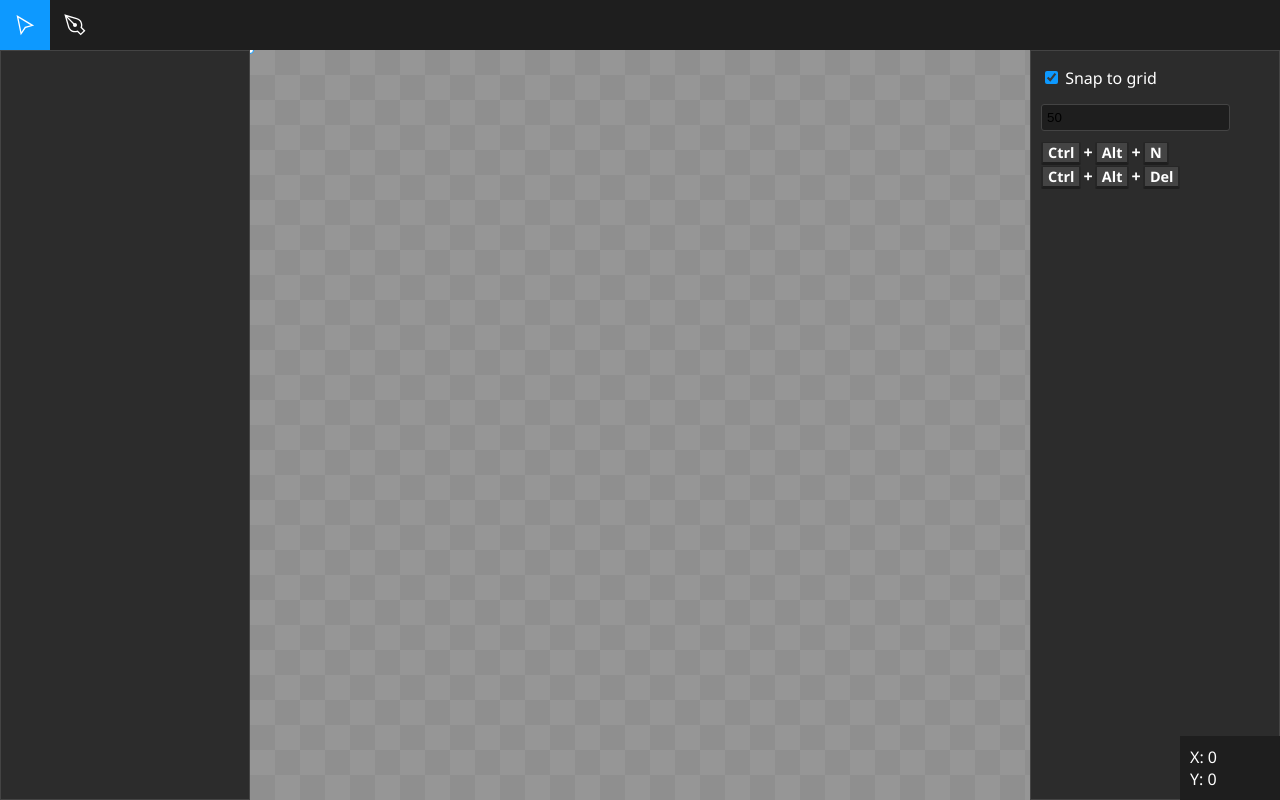
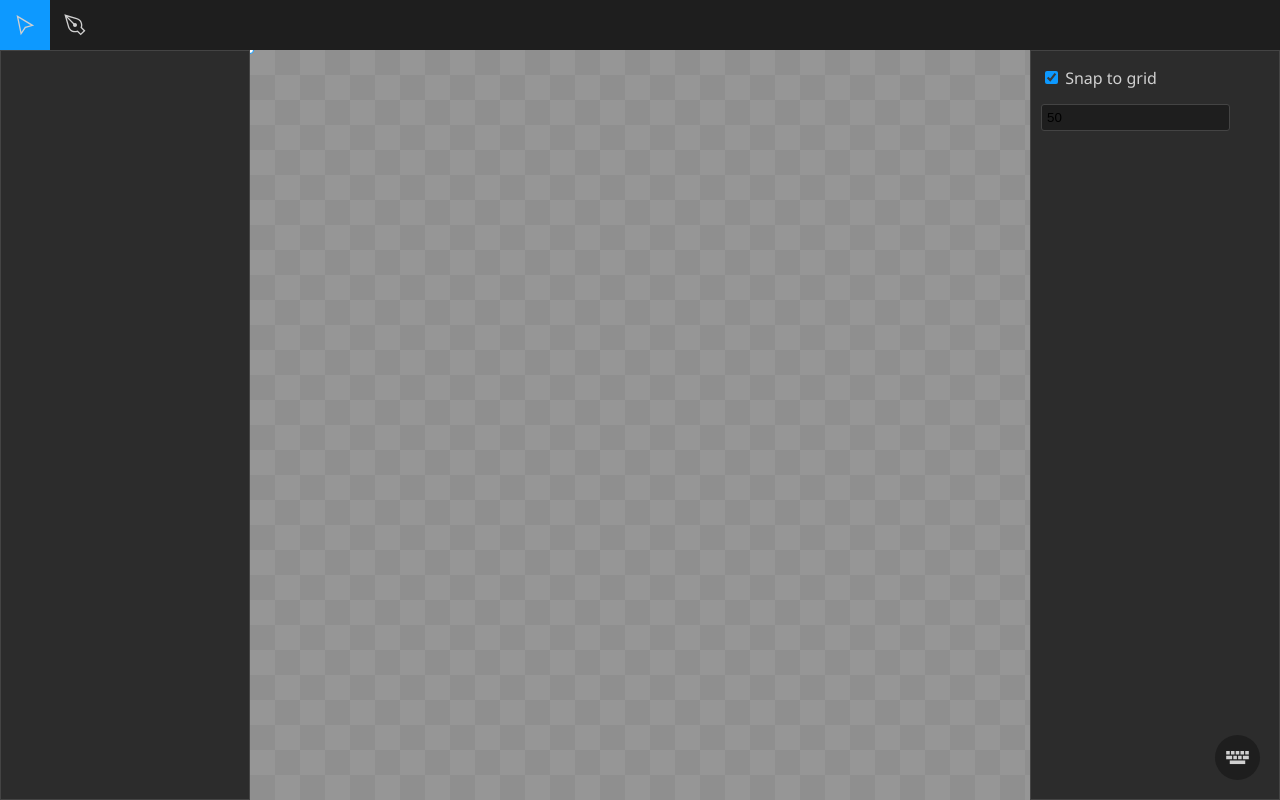
Before and after one commit to MikhaD/svg-editor, a Svelte app: page / in a window 1280 px wide. Built offline with nearby package versions, Linux system fonts and the light colour scheme.

Commit message:
wip: :construction: refactored shortcuts, started adding modals & shortcut settings
- Started work on modal implementation
- Refactored shortcut system
- Added several components for displaying, setting & resetting shortcuts

```diff
--- a/public/app.css
+++ b/public/app.css
@@ -13,8 +13,10 @@
 	--bg-02: #444444;
 	--bg-alt: #111111;
 	--border-00: #262626;
+	--border-01: #363636;
 
 	--text-00: #FFFFFF;
+	--text-00: #D0D0D0;
 
 	--accent-00: #0D99FF;
 	--accent-01: #2b85e8;
--- a/src/App.svelte
+++ b/src/App.svelte
@@ -5,7 +5,7 @@
 	import { roundToNearest, Shortcut } from "./utils";
 	import { Point } from "./path";
 	import Toolbar from "./lib/Toolbar.svelte";
-	import KeyboardShortcut from "./lib/KeyboardShortcut.svelte";
+	import Shortcuts from "./lib/Shortcuts.svelte";
 
 	let canvasHeight = 0;
 	let canvasWidth = 0;
@@ -18,12 +18,26 @@
 	let pointerX = 0;
 	let pointerY = 0;
 	let points = [];
+
 	const shortcuts = [
-		new Shortcut("v", () => FSM.transition("move")),
-		new Shortcut("p", () => FSM.transition("draw")),
-		new Shortcut("ctrl+z", () => {
-			points.pop();
-			points = points;
+		new Shortcut({
+			default_combo: "v",
+			combo: "shift + alt + y",
+			description: "Move mode",
+			callback: () => FSM.transition("move"),
+		}),
+		new Shortcut({
+			default_combo: "p",
+			description: "Draw mode",
+			callback: () => FSM.transition("draw"),
+		}),
+		new Shortcut({
+			default_combo: "ctrl+z",
+			description: "Undo",
+			callback: () => {
+				points.pop();
+				points = points;
+			},
 		}),
 	];
 
@@ -72,10 +86,6 @@
 </script>
 
 <svelte:body on:keydown={onKeyPress} />
-<div id="debug">
-	<div>X: {pointerX}</div>
-	<div>Y: {pointerY}</div>
-</div>
 
 <Toolbar />
 <Sidebar />
@@ -119,23 +129,13 @@
 <Sidebar>
 	<Checkbox bind:checked={snapToGrid}>Snap to grid</Checkbox>
 	<input type="text" inputmode="numeric" bind:value={gridSize} />
-	<KeyboardShortcut shortcut={new Shortcut("Ctrl+Alt+N", () => {})} />
-	<KeyboardShortcut shortcut={new Shortcut("ctrl+alt+del", () => {})} />
 </Sidebar>
+<Shortcuts />
 
 <style lang="scss">
-	#debug {
-		position: absolute;
-		z-index: 100;
-		right: 0;
-		bottom: 0;
-		width: 10rem;
-		background-color: var(--bg-00);
-		padding: 1rem;
-	}
 	svg {
 		position: absolute;
-		z-index: 100;
+		z-index: 10;
 		cursor: var(--cursor-0), var(--cursor-1), auto;
 	}
 	main {
--- /dev/null
+++ b/src/lib/Key.svelte
@@ -0,0 +1,23 @@
+<script lang="ts">
+	export let key: string;
+</script>
+
+<span class="key">{key}</span>
+
+<style>
+	.key {
+		--size: 2.5rem;
+		text-align: center;
+		line-height: normal;
+		width: fit-content;
+		border-radius: 0.2rem;
+
+		color: var(--text-01);
+		padding-inline: 0.5rem;
+		height: var(--size);
+		min-width: var(--size);
+		font-size: 0.9em;
+		border: solid var(--text-00) 1px;
+		text-transform: capitalize;
+	}
+</style>
--- a/src/lib/KeyboardShortcut.svelte
+++ b/src/lib/KeyboardShortcut.svelte
@@ -1,47 +1,26 @@
 <script lang="ts">
 	import type { Shortcut } from "../utils";
+	import Key from "./Key.svelte";
 
 	export let shortcut: Shortcut;
 </script>
 
 <div class="shortcut">
 	{#if shortcut.ctrl}
-		<span class="key">Ctrl</span>
-		<span class="plus">+</span>
+		<Key key="Ctrl" />
 	{/if}
 	{#if shortcut.alt}
-		<span class="key">Alt</span>
-		<span class="plus">+</span>
+		<Key key="Alt" />
 	{/if}
 	{#if shortcut.shift}
-		<span class="key">Shift</span>
-		<span class="plus">+</span>
+		<Key key="Shift" />
 	{/if}
-	<span class="key primary">
-		{shortcut.key}
-	</span>
+	<Key key={shortcut.key} />
 </div>
 
 <style>
 	.shortcut {
-		width: fit-content;
-	}
-	.plus {
-		margin-inline: -0.2rem;
-		font-weight: bold;
-	}
-	.key {
-		display: inline-block;
-		background-color: var(--bg-02);
-		padding: 0 0.5rem;
-		border-radius: 0.2rem;
-		border: solid var(--border-00);
-		border-width: 0.1rem 0.2rem 0.3rem 0.2rem;
-		border-bottom-color: var(--bg-00);
-		font-size: 0.9em;
-		font-weight: bold;
-	}
-	.primary {
-		text-transform: capitalize;
+		display: flex;
+		gap: 0.5rem;
 	}
 </style>
--- /dev/null
+++ b/src/lib/Modal.svelte
@@ -0,0 +1,68 @@
+<script lang="ts">
+	import { fade, scale } from "svelte/transition";
+	export let open = false;
+	export let title = "";
+</script>
+
+{#if open}
+	<!-- svelte-ignore a11y-click-events-have-key-events -->
+	<div
+		transition:fade={{ duration: 200 }}
+		class="background"
+		on:click|self={() => (open = false)}
+	>
+		<!-- svelte-ignore a11y-autofocus -->
+		<div transition:scale={{ duration: 300 }} class="modal" data-block-shortcuts="true">
+			<svg
+				class="close"
+				viewBox="0 0 4 4"
+				xmlns="http://www.w3.org/2000/svg"
+				on:click={() => (open = false)}
+			>
+				<!-- <path d="M.5 .5L3.5 3.5M3.5 .5L.5 3.5" stroke-linecap="round" /> -->
+				<path d="M.35 .35L3.65 3.65M3.65 .35L.35 3.65" />
+			</svg>
+			{#if title}
+				<h2 class="title">{title}</h2>
+			{/if}
+			<slot />
+		</div>
+	</div>
+{/if}
+
+<style>
+	.background {
+		z-index: 99;
+		position: fixed;
+		inset: 0;
+		background-color: #0008;
+	}
+	.modal {
+		position: fixed;
+		inset: 0;
+		min-width: 25rem;
+		width: 50vw;
+		max-width: 80rem;
+		max-height: 90vh;
+		top: 50%;
+		left: 50%;
+		transform: translate(-50%, -50%);
+		height: fit-content;
+		padding: 1.5rem 4rem;
+		border: solid var(--accent-00) 2px;
+		background-color: var(--bg-00);
+	}
+	.close {
+		stroke: var(--text-00);
+		stroke-width: 0.75;
+		width: 1.5rem;
+		position: absolute;
+		top: 1.5rem;
+		right: 1.5rem;
+		cursor: pointer;
+	}
+	.title {
+		user-select: none;
+		margin-block: 0.5rem 1.5rem;
+	}
+</style>
--- /dev/null
+++ b/src/lib/ShortcutDetails.svelte
@@ -0,0 +1,78 @@
+<script lang="ts">
+	import type { Shortcut } from "../utils";
+	import KeyboardShortcut from "./KeyboardShortcut.svelte";
+	import Modal from "./Modal.svelte";
+	import SetShortcut from "./SetShortcut.svelte";
+	export let shortcut: Shortcut;
+
+	let setting_shortcut = false;
+
+	function reset() {
+		shortcut.reset();
+		shortcut = shortcut;
+	}
+
+	function setShortcut() {
+		setting_shortcut = true;
+	}
+</script>
+
+<div class="shortcut">
+	<span>{shortcut.description}</span>
+	<span class="keys"><KeyboardShortcut {shortcut} /></span>
+	<span class="options">
+		{#if shortcut.default_combo !== shortcut.combo}
+			<button on:click={reset}>
+				<svg class="reset" viewBox="0 0 32 32" xmlns="http://www.w3.org/2000/svg">
+					<path d="M5 12A12 12 0 1 1 5 20M5 12l0-4l3.3 2.2z" />
+				</svg>
+			</button>
+		{/if}
+		<button on:click={setShortcut}>
+			<svg class="edit" xmlns="http://www.w3.org/2000/svg" viewBox="0 0 256 256">
+				<path
+					d="M188.873 16l4.226.377c11.952 1.065 23.058 7.183 31.312 15.438s14.373 19.361 15.439 31.313l.376 4.225-147.55 147.55-82.949 31.596 31.596-82.949L188.873 16zm6.545 19.131L61.954 168.596l25.676 25.676L221.095 60.808c-1.418-5.678-4.759-11.392-9.522-16.155s-10.477-8.103-16.155-9.522zM71.298 203.617l-18.69-18.689-11.499 30.188 30.189-11.499z"
+				/>
+			</svg>
+		</button>
+	</span>
+</div>
+
+<Modal bind:open={setting_shortcut}>
+	<SetShortcut {shortcut} />
+</Modal>
+
+<style lang="scss">
+	svg {
+		height: 2.5rem;
+		cursor: pointer;
+	}
+	.edit {
+		fill: var(--text-00);
+	}
+	.reset {
+		stroke: var(--text-00);
+		fill: none;
+		stroke-width: 2.5;
+	}
+	.shortcut {
+		display: grid;
+		gap: 1rem;
+		grid-template-columns: 6fr 2fr min-content;
+		padding-block: 1rem;
+		border-bottom: 1px solid var(--border-01);
+		line-height: 1.3;
+		&:last-child {
+			border-bottom: none;
+		}
+	}
+	.keys {
+		display: flex;
+		justify-content: end;
+	}
+	.options {
+		display: flex;
+		gap: 1rem;
+		justify-content: end;
+	}
+</style>
--- /dev/null
+++ b/src/lib/Shortcuts.svelte
@@ -0,0 +1,39 @@
+<script lang="ts">
+	import { Shortcut } from "../utils";
+	import Modal from "./Modal.svelte";
+	import ShortcutDetails from "./ShortcutDetails.svelte";
+
+	let open = false;
+</script>
+
+<Modal title="Keyboard Shortcuts" bind:open>
+	{#each [...Shortcut.SHORTCUTS.values()] as shortcut}
+		<ShortcutDetails {shortcut} />
+	{/each}
+</Modal>
+
+<button on:click={() => (open = true)}>
+	<svg viewBox="0 0 21 21" xmlns="http://www.w3.org/2000/svg">
+		<path d="M1 5h3v3h-3zm4 0h3v3h-3zm4 0h3v3h-3zm4 0h3v3h-3zm4 0h3v3h-3z" />
+		<path d="M1 9h5v3h-5zm6 0h3v3h-3zm4 0h3v3h-3zm4 0h5v3h-5z" />
+		<path d="M4 13h13v3h-13z" />
+	</svg>
+</button>
+
+<style>
+	button {
+		position: absolute;
+		display: grid;
+		place-content: center;
+		border-radius: 50%;
+		padding: 1rem;
+		right: 2rem;
+		bottom: 2rem;
+		cursor: pointer;
+		background-color: var(--bg-00);
+	}
+	svg {
+		width: 2.5rem;
+		fill: var(--text-00);
+	}
+</style>
--- a/src/states.ts
+++ b/src/states.ts
@@ -80,8 +80,11 @@ export class Draw extends State {
 		super("draw");
 		this.icon = "M188.843 238.62l50.289-50.275-36.579-36.58c2.375-7.495 3.669-15.488 3.669-23.765 0-36.409-24.86-66.987-58.524-75.719L14.222 14.222l37.163 129.65c7.353 35.584 38.855 62.35 76.615 62.35 8.562 0 16.811-1.379 24.519-3.925l36.324 36.323zM144.114 66.048L48.981 38.926l69.817 69.817a21.24 21.24 0 0 1 9.202-2.076c11.776 0 21.333 9.557 21.333 21.333s-9.557 21.333-21.333 21.333-21.333-9.557-21.333-21.333a21.24 21.24 0 0 1 2.076-9.202L39.012 49.067l26.311 91.932C71.324 170.112 97.124 192 128 192c7.396.043 13.397-.967 20.068-3.2l8.32-2.745 6.186 6.187 26.283 26.268 30.151-30.165-26.524-26.539-6.116-6.115 2.631-8.249c2.105-6.471 3.044-12.288 3.001-19.442 0-29.767-20.309-54.812-47.886-61.952z";
 		this.shortcuts = [
-			new Shortcut("Escape", () => FSM.transition("move")),
-			new Shortcut("Ctrl+Z", () => console.log("Undo")),
+			new Shortcut({
+				default_combo: "Escape",
+				description: "Cancel drawing",
+				callback: () => FSM.transition("move"),
+			}),
 		];
 	}
 	onStateEnter() {
--- a/src/utils.ts
+++ b/src/utils.ts
@@ -1,3 +1,5 @@
+import KeyboardShortcut from "./lib/KeyboardShortcut.svelte";
+
 /**
  * Return true if all the characters are letters
  * @param c A string to check
@@ -42,46 +44,132 @@ export function roundToNearest(num: number, nearest: number = 1) {
 	return Math.round(num / nearest) * nearest;
 }
 
-interface ShortcutData {
+/**
+ * Return a random integer between min and max, [min, max)
+ * @param min - The minimum value
+ * @param max - The maximum value
+ */
+export function randInt(min: number, max: number) {
+	return Math.floor(Math.random() * (max - min)) + min;
+}
+
+class Node<T> {
+	data: T;
+	next: Node<T> | null;
+	prev: Node<T> | null;
+
+	constructor(data: T, prev: Node<T> | null = null) {
+		this.data = data;
+		this.prev = prev;
+		this.next = null;
+	}
+}
+
+export class LinkedList<T> {
+	#head: Node<T> | null;
+	#tail: Node<T> | null;
+	#length: number;
+	constructor() {
+		this.#length = 0;
+	}
+
+	push(data: T) {
+		console.log("value pushed");
+		const node = new Node(data, this.#tail);
+		if (this.#tail) this.#tail.next = node;
+		this.#tail = node;
+		if (!this.#head) this.#head = node;
+		++this.#length;
+	}
+	pop(): T | null {
+		console.log("value popped");
+		if (!this.#tail) return null;
+		const data = this.#tail.data;
+		this.#tail = this.#tail.prev;
+		if (this.#tail) this.#tail.next = null;
+		else this.#head = null;
+		--this.#length;
+		return data;
+	}
+	peak(): T | null {
+		return this.#tail?.data ?? null;
+	}
+	get length() {
+		return this.#length;
+	}
+}
+
+interface KeypressData {
 	key: string;
 	ctrl: boolean;
 	shift: boolean;
 	alt: boolean;
 }
 
+interface ShortcutData {
+	/** The default key combo for this action in the format "Ctrl+Shift+Alt+key". */
+	default_combo: string;
+	/** A description of the action that occurs when this shortcut is triggered */
+	description: string;
+	/** The callback function to call when this shortcut is triggered */
+	callback: (arg0: KeyboardEvent) => void;
+	/** Set to `false` to take capitalization into account (`true` by default) */
+	caseFold?: boolean;
+	/** The key combo for this action in the format "Ctrl+Shift+Alt+key". Will default to `default_combo` if not set */
+	combo?: string;
+}
+
 /**
  * A class to represent a keyboard shortcut
  */
 export class Shortcut {
+	static readonly IRREGULAR_KEYS = {
+		" ": "space",
+		"Control": "ctrl",
+		"OS": "windows",
+		"Escape": "esc",
+		"Delete": "del",
+	};
+	static readonly SHORTCUTS = new Map<string, Shortcut>();
+	/** The key part of the keyboard shortcut (eg: in `Ctrl+Alt+Del` the key is `Del`) */
 	key: string;
 	ctrl: boolean;
 	shift: boolean;
 	alt: boolean;
+	/** Set to `false` to take capitalization into account (`true` by default) */
 	caseFold: boolean;
+	/** A description of the action that occurs when this shortcut is triggered */
+	description: string;
+	/** The key combo for this action as a string in the format "Ctrl+Shift+Alt+key" */
+	combo: string;
+	/** The default key combo for this action as a string in the format "Ctrl+Shift+Alt+key" */
+	default_combo: string;
+	/** The callback function to call when this shortcut is triggered */
 	callback: (arg0: KeyboardEvent) => void;
-	constructor(key: string, callback: (arg0: KeyboardEvent) => void, caseFold: boolean = true) {
-		const data = Shortcut.parseShortcut(key);
-		this.key = data.key;
-		this.ctrl = data.ctrl;
-		this.shift = data.shift;
-		this.alt = data.alt;
-		this.caseFold = caseFold;
-		this.callback = callback;
+
+	constructor(data: ShortcutData) {
+		this.setShortcut(data.combo ?? data.default_combo);
+		this.default_combo = Shortcut.format(data.default_combo);
+		this.combo = Shortcut.format(data.combo ?? data.default_combo);
+		this.description = data.description;
+		this.caseFold = data.caseFold ?? true;
+		this.callback = data.callback;
+		Shortcut.SHORTCUTS.set(this.toString(), this);
 	}
 	/**
-	 * Convert a string in the format "ctrl+shift+alt+key" to a ShortcutData object
-	 * @param shortcut A string in the format "ctrl+shift+alt+key"
+	 * Convert a string in the format `"\s*ctrl\s*+\s*shift\s*+\s*alt\s*+\s*key\s*"` to a ShortcutData object
+	 * @param shortcut A string in the format "Ctrl+Shift+Alt+key"
 	 */
-	static parseShortcut(shortcut: string): ShortcutData {
-		const data: ShortcutData = {
+	static parseShortcut(shortcut: string): KeypressData {
+		const data: KeypressData = {
 			key: "",
 			ctrl: false,
 			shift: false,
 			alt: false,
 		};
-		const parts = shortcut.split("+");
+		const parts = shortcut.trim().toLowerCase().split(/\s*\+\s*/);
 		for (const part of parts) {
-			switch (part.toLowerCase()) {
+			switch (part) {
 				case "ctrl":
 					data.ctrl = true;
 					break;
@@ -99,18 +187,35 @@ export class Shortcut {
 		return data;
 	}
 	/**
+	 * Set the shortcut to a new key combination
+	 * @param shortcut A string in the format "ctrl+shift+alt+key"
+	 */
+	setShortcut(shortcut: string) {
+		const data = Shortcut.parseShortcut(shortcut);
+		this.key = data.key;
+		this.ctrl = data.ctrl;
+		this.shift = data.shift;
+		this.alt = data.alt;
+	}
+	/** Reset the shortcut to the default key combination */
+	reset() {
+		this.setShortcut(this.default_combo);
+		this.combo = this.default_combo;
+	}
+	/**
 	 * Check if the event matches this shortcut
 	 * @param e The event to check
 	 * @returns True if the event matches this shortcut
 	 */
 	matches(e: KeyboardEvent) {
+		const key = Shortcut.IRREGULAR_KEYS[e.key] ?? e.key;
 		if (this.caseFold) {
-			return this.key.toLowerCase() === e.key.toLowerCase() &&
+			return this.key.toLowerCase() === key.toLowerCase() &&
 				this.ctrl === e.ctrlKey &&
 				this.shift === e.shiftKey &&
 				this.alt === e.altKey;
 		} else {
-			return this.key === e.key &&
+			return this.key === key &&
 				this.ctrl === e.ctrlKey &&
 				this.shift === e.shiftKey &&
 				this.alt === e.altKey;
@@ -125,8 +230,12 @@ export class Shortcut {
 			this.callback(e);
 		}
 	}
-
-	toString() {
-		return `${this.ctrl ? "Ctrl+" : ""}${this.shift ? "Shift+" : ""}${this.alt ? "Alt+" : ""}${this.key}`;
+	/** Convert a string in the format `"\s*ctrl\s*+\s*shift\s*+\s*alt\s*+\s*key\s*"` to a string in the format "Ctrl+Shift+Alt+key" */
+	static format(shortcut: string) {
+		const data = Shortcut.parseShortcut(shortcut);
+		return `${data.ctrl ? "Ctrl+" : ""}${data.shift ? "Shift+" : ""}${data.alt ? "Alt+" : ""}${data.key.toUpperCase()}`;
+	}
+	toString(): string {
+		return this.combo;
 	}
 }
```
Also changed, not shown: src/lib/SetShortcut.svelte (added, +8 -0 lines), 1 other file (tests, documents, lock files or other folders).
